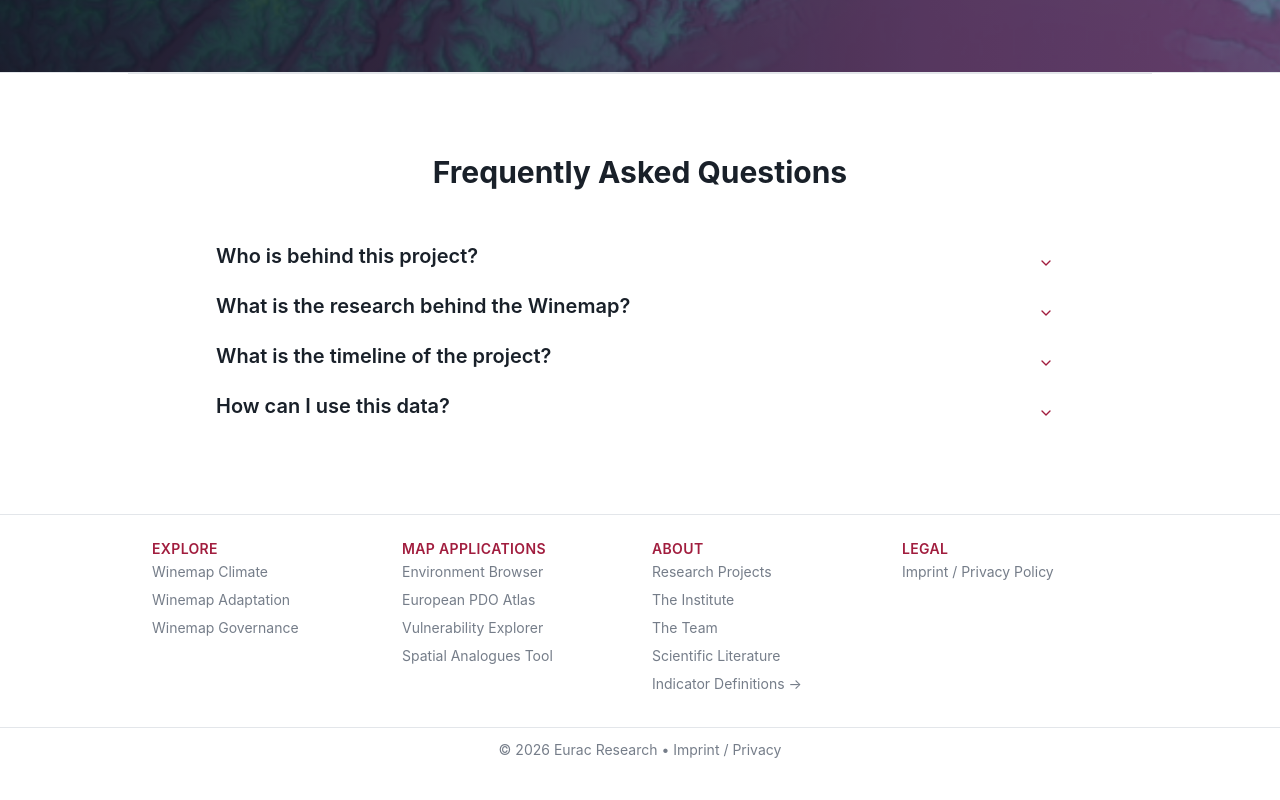
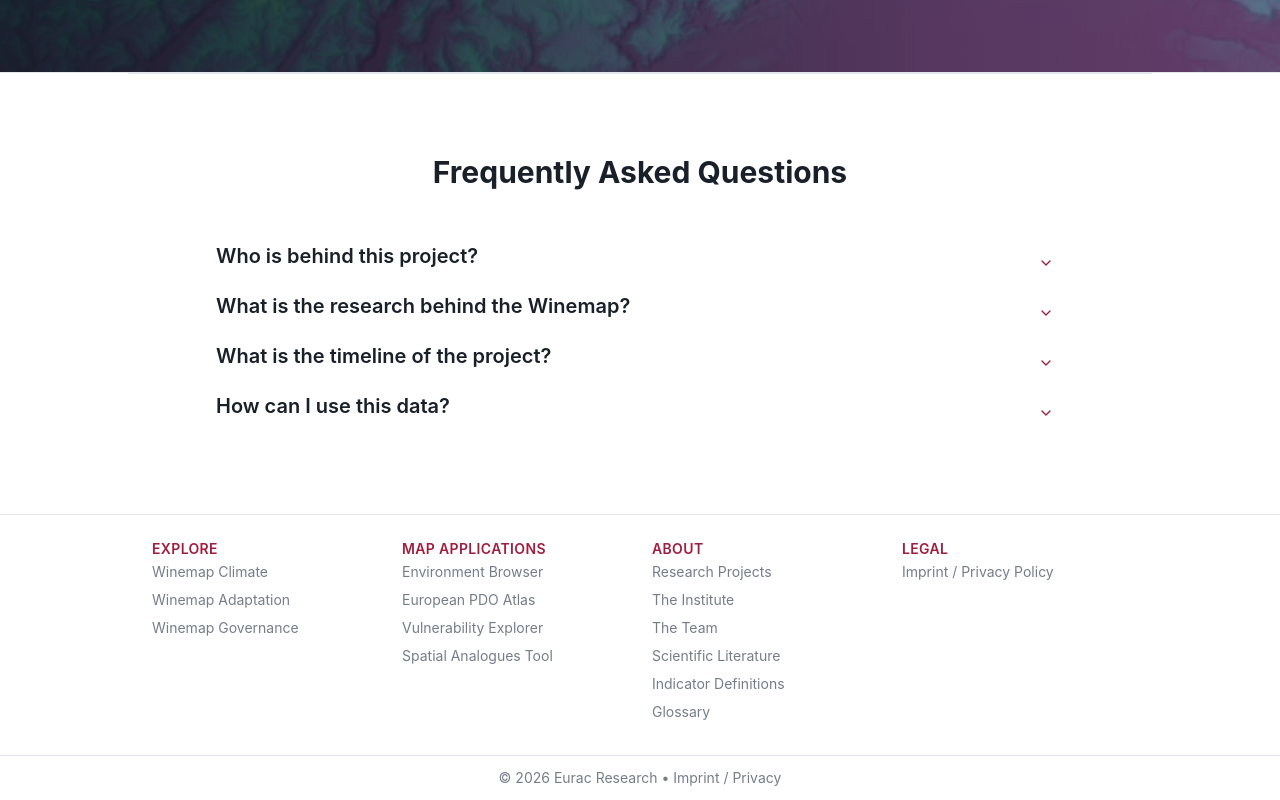
Before and after one commit to Eurac-Research/winemap, a Next.js app: page / in a window 1280 px wide. Shown: the part 3481-4281 px from the top of the page. Before the commit the page ends 4253 px from the top, so only its background shows below. Built offline with nearby package versions, Linux system fonts and the light colour scheme.

Commit message:
build entries in navbar dynamically from index

```diff
--- a/src/app/components/Navigation.tsx
+++ b/src/app/components/Navigation.tsx
@@ -22,6 +22,8 @@ import {
   NavigationMenuTrigger,
 } from "@/components/ui/navigation-menu";
 import EuracLogo from "@/app/components/ui/EuracLogo";
+import { mainAreas } from "@/app/components/winemap-sections/mainAreas"
+import { mapApplications } from "@/app/components/map-applications/mapApplications"
 
 type NavigationSubsection = {
   label: string;
@@ -37,6 +39,9 @@ type NavigationEntry = {
   sections?: NavigationSubsection[];
 };
 
+const TopicsSections = mainAreas.filter((area) => area.id !== 'about');
+const AboutSections = mainAreas.find((area) => area.id === 'about')?.categories ?? [];
+
 const NavigationMenuEntries: NavigationEntry[] = [
   {
     title: "Topics",
@@ -44,52 +49,26 @@ const NavigationMenuEntries: NavigationEntry[] = [
     description:
       "Explore the main thematic areas of Winemap: climate, adaptation, and governance for European wine regions.",
     icon: Network,
-    sections: [
-      {
-        label: "Winemap Climate",
-        href: "/#climate-environment",
-        description:
-          "Climate data, vulnerability assessments, and environmental indicators for wine regions.",
-      },
-      {
-        label: "Winemap Adaptation",
-        href: "/#adaptation",
-        description:
-          "Ecosystem-based adaptation strategies and pilot implementation experiences.",
-      },
-      {
-        label: "Winemap Governance",
-        href: "/#governance",
-        description:
-          "Legal frameworks, regulations, and decision-making contexts for wine production.",
-      },
-    ],
+    sections: TopicsSections.map((topic_section) => {
+      return {
+        label: topic_section.titleText,
+        href: topic_section.mainHref,
+        description: topic_section.description
+      }
+    })
   },
   {
     title: "Maps",
     description:
       "Open the interactive map applications and spatial tools available in Winemap.",
     icon: Map,
-    sections: [
-      {
-        label: "Environment Browser",
-        href: "/map-applications/environment-browser",
-        description:
-          "Explore climate, topographic, ecosystem service, and ecosystem condition layers.",
-      },
-      {
-        label: "Vulnerability Explorer",
-        href: "/map-applications/vulnerability-explorer",
-        description:
-          "Investigate climate vulnerability patterns across European wine regions.",
-      },
-      {
-        label: "PDO Atlas",
-        href: "/map-applications/pdo-atlas",
-        description:
-          "Browse Protected Designation of Origin wine regions across Europe.",
-      },
-    ],
+    sections: mapApplications.map((map_app) => {
+      return {
+        label: map_app.title,
+        href: map_app.href,
+        description: map_app.description
+      }
+    })
   },
   {
     title: "Courses",
@@ -111,31 +90,7 @@ const NavigationMenuEntries: NavigationEntry[] = [
     description:
       "Learn about Winemap, the scientific team, core definitions, and the research foundation behind the platform.",
     icon: BookOpen,
-    sections: [
-      {
-        label: "About Winemap",
-        href: "/about",
-        description:
-          "Read about the projects, institute, and research context behind Winemap.",
-      },
-      {
-        label: "Team",
-        href: "/team",
-        description: "Get to know the people behind the Winemap platform.",
-      },
-      {
-        label: "Indicator Definitions",
-        href: "/about/definitions",
-        description:
-          "Browse definitions, methods, data sources, and references for Winemap indicators.",
-      },
-      {
-        label: "Glossary",
-        href: "/about/glossary",
-        description:
-          "Look up scientific and technical terms used throughout the application.",
-      },
-    ],
+    sections: AboutSections,
   },
 ];
 
--- a/src/app/components/winemap-sections/mainAreas.tsx
+++ b/src/app/components/winemap-sections/mainAreas.tsx
@@ -124,19 +124,19 @@ export const mainAreas: MainArea[] = [
     categoriesClassName: "space-y-1",
     categories: [
       {
-        label: "EU Policy →",
+        label: "EU Policy",
         href: "/legal/eu-policy",
         description:
           "Discover the legal system behind high-quality European wine regions and how these regulations influence their climate resilience.",
       },
       {
-        label: "Participatory Approaches →",
+        label: "Participatory Approaches",
         href: "/legal/participatory-approaches",
         description:
           "Get information about participatory approaches in scientific research and how they can be used to generate innovative solutions for the future sustainability of viticulture.",
       },
       {
-        label: "Courses →",
+        label: "Courses",
         href: "/legal/courses",
         description:
           "Improve your knowledge on viticulture, climate change and ecosystem-based adaptation in a series of interactive courses.",
@@ -159,32 +159,38 @@ export const mainAreas: MainArea[] = [
     mainHref: "/about",
     categories: [
       {
-        label: "Research Projects →",
+        label: "Research Projects",
         href: "/about#projects",
         description:
           "Learn more about the research projects behind the Winemap.",
       },
       {
-        label: "The Institute →",
+        label: "The Institute",
         href: "/about#institute",
         description: "Discover the scientific institute behind the Winemap.",
       },
       {
-        label: "The Team →",
+        label: "The Team",
         href: "/team",
         description: "Get to know the people behind the Winemap.",
       },
       {
-        label: "Scientific Literature →",
+        label: "Scientific Literature",
         href: "/literature",
         description: "Explore the publications behind the Winemap.",
       },
       {
-        label: "Indicator Definitions ->",
+        label: "Indicator Definitions",
         href: "/about/definitions",
         description:
           "Browse the glossary of indicator definitions, methods, and references.",
       },
+      {
+        label: "Glossary",
+        href: "/about/glossary",
+        description:
+          "Look up scientific and technical terms used throughout the application.",
+      },
     ],
   },
 ];
--- a/src/app/page.tsx
+++ b/src/app/page.tsx
@@ -68,7 +68,7 @@ export default function HomePage() {
         </div>
       </section>
 
-      <section className="border-y border-[color:var(--border-soft)] bg-[linear-gradient(180deg,rgba(255,255,255,0.98),rgba(244,240,232,0.9))]">
+      <section id = "climate-environment" className="border-y border-[color:var(--border-soft)] bg-[linear-gradient(180deg,rgba(255,255,255,0.98),rgba(244,240,232,0.9))]">
         <div className="mx-auto grid max-w-7xl gap-12 px-4 py-8 sm:px-6 lg:grid-cols-[minmax(0,0.95fr)_minmax(0,1.05fr)] lg:items-center lg:gap-20 lg:px-8 lg:py-12">
           <div className="max-w-xl">
             <div className="inline-flex items-center gap-2 text-sm font-semibold uppercase tracking-[0.18em] text-[color:var(--accent-strong)]">
@@ -115,7 +115,7 @@ export default function HomePage() {
         </div>
       </section>
 
-      <section className="border-y border-[color:var(--border-soft)] bg-[color:var(--primary)]/10">
+      <section id = 'adaptation' className="border-y border-[color:var(--border-soft)] bg-[color:var(--primary)]/10">
         <div className="mx-auto grid max-w-7xl gap-10 px-4 py-8 sm:px-6 lg:grid-cols-[minmax(0,0.95fr)_minmax(0,0.85fr)] lg:items-center lg:gap-12 lg:px-8 lg:py-12">
           <div className="relative min-h-[24rem] lg:min-h-[34rem]">
             {adaptationArea ? (
@@ -149,7 +149,7 @@ export default function HomePage() {
         </div>
       </section>
 
-      <section className="border-y border-[color:var(--border-soft)] bg-[linear-gradient(180deg,rgba(255,255,255,0.98),rgba(244,240,232,0.9))]">
+      <section id = 'governance' className="border-y border-[color:var(--border-soft)] bg-[linear-gradient(180deg,rgba(255,255,255,0.98),rgba(244,240,232,0.9))]">
         <div className="mx-auto grid max-w-7xl gap-12 px-4 py-8 sm:px-6 lg:grid-cols-[minmax(0,0.95fr)_minmax(0,1.05fr)] lg:items-center lg:gap-20 lg:px-8 lg:py-12">
           <div className="max-w-xl">
             <div className="inline-flex items-center gap-2 text-sm font-semibold uppercase tracking-[0.18em] text-[color:var(--accent-strong)]">
```
